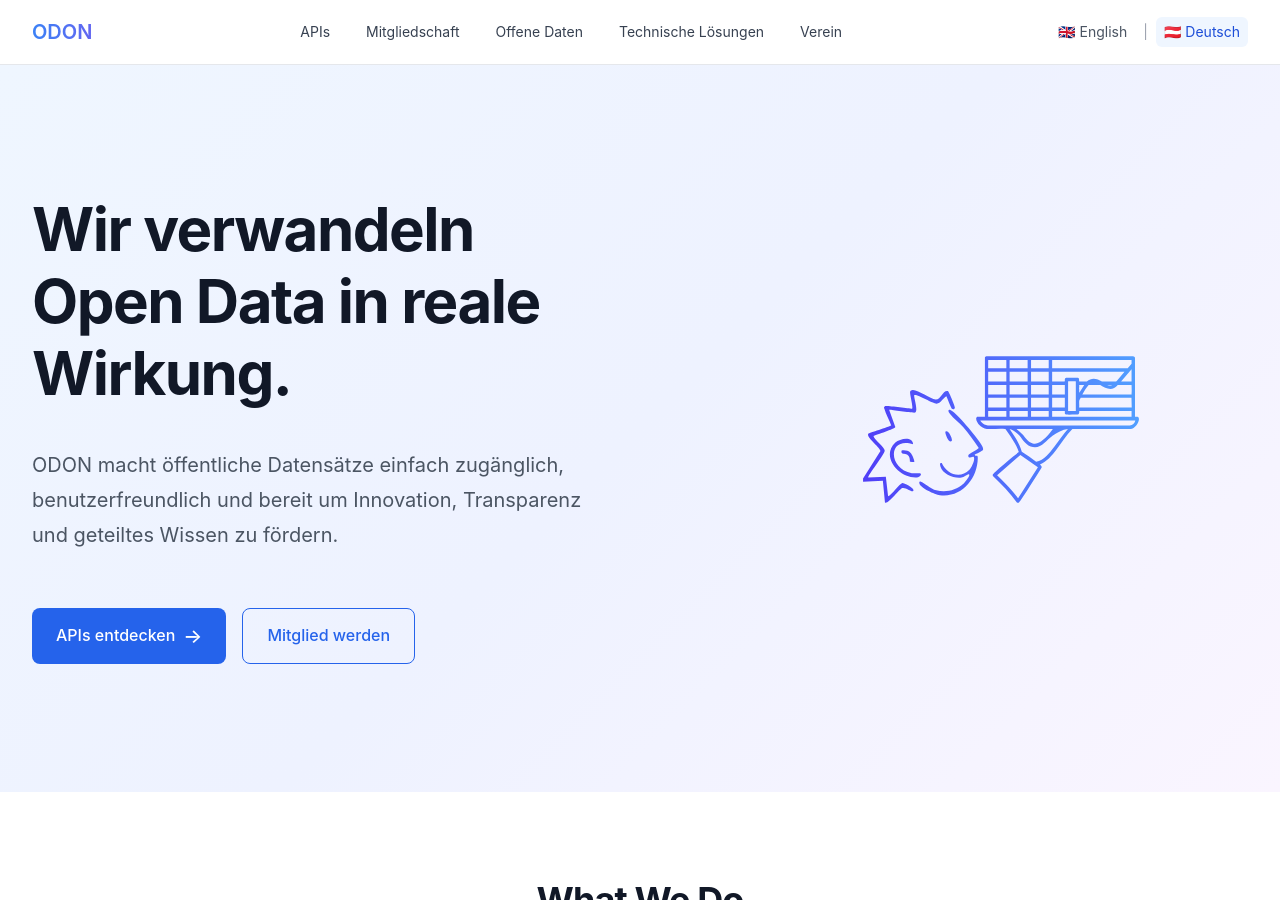
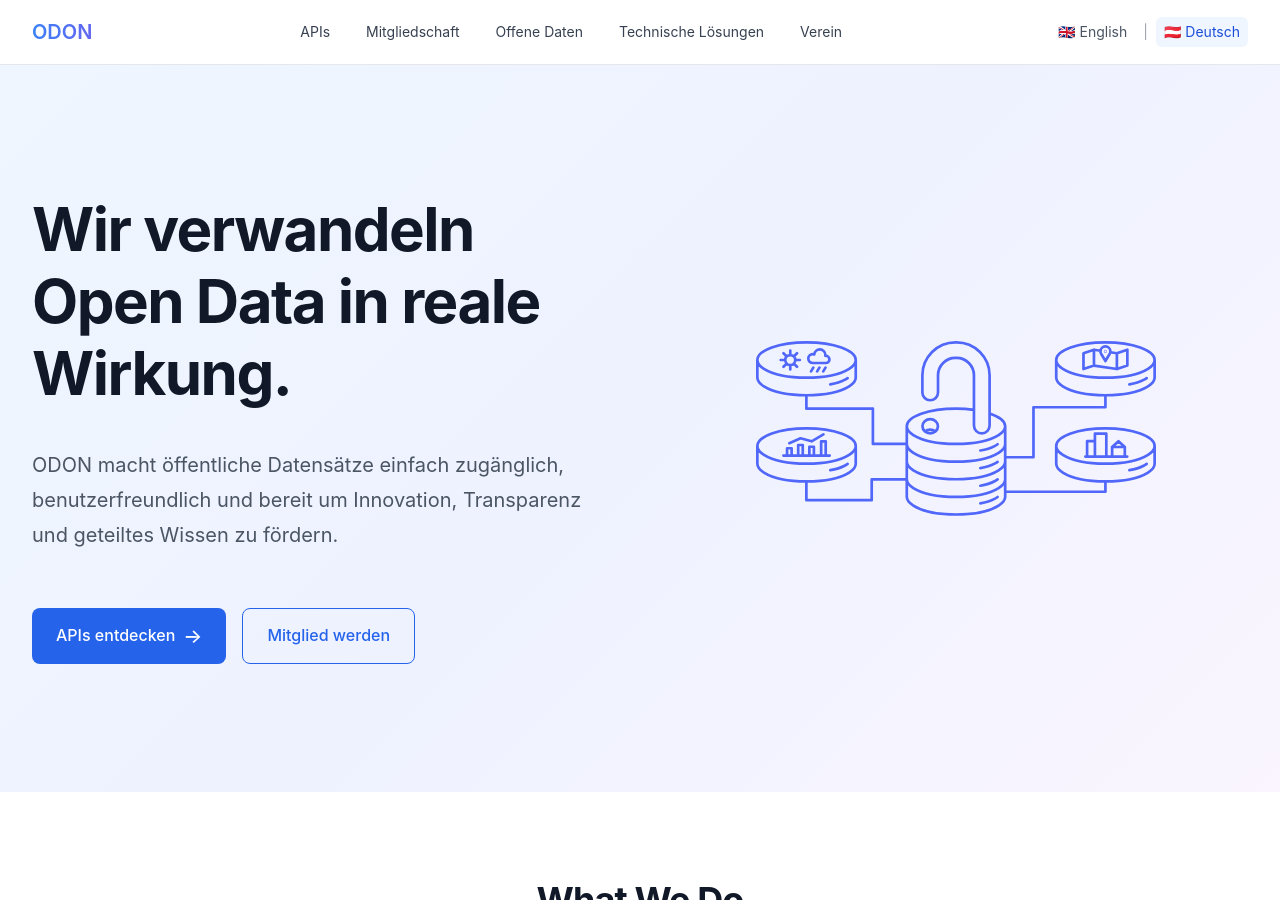
Before and after one commit to verein-odon/verein-odon.github.io, a Jekyll site: the page built from docs/de/index.md, in a window 1280 px wide and 900 px high. Built offline with Jekyll 4.4.1, drawn with Linux system fonts in a browser that asks for light colours.

Commit message:
New hero icons

```diff
--- a/docs/_data/heros.yaml
+++ b/docs/_data/heros.yaml
@@ -5,7 +5,7 @@
   en:
     hero-title: "We turn Open Data into Real-World Impact"
     hero-subtitle: "ODON makes public datasets easy to access, easy to use, and ready to power innovation, transparency, and knowledge sharing."
-    image_src: "/assets/images/heros/index.svg"
+    image_src: "/assets/images/heros/home.svg"
     alt_text: "Open Data visualization"
     buttons:
       - text: "Explore APIs"
@@ -21,7 +21,7 @@
   de:
     hero-title: "Wir verwandeln Open Data in reale Wirkung."
     hero-subtitle: "ODON macht öffentliche Datensätze einfach zugänglich, benutzerfreundlich und bereit um Innovation, Transparenz und geteiltes Wissen zu fördern."
-    image_src: "/assets/images/heros/index.svg"
+    image_src: "/assets/images/heros/home.svg"
     alt_text: "Visualisierung offener Daten"
     buttons:
       - text: "APIs entdecken"
@@ -71,7 +71,7 @@
   en:
     hero-title: Learning & Education at ODON
     hero-subtitle: We share knowledge about Open Data through hands-on learning and real-world projects.
-    image_src: "/assets/images/heros/solutions.svg"
+    image_src: "/assets/images/heros/education.svg"
 membership:
   en:
     hero-title: "Shape the Future of Open Data Together"
@@ -101,7 +101,7 @@
   en:
     hero-title: "Open Data Services"
     hero-subtitle: "From Data Engineering to Data Storytelling — we help organisations work with Open Data effectively."
-    image_src: "/assets/images/heros/index.svg"
+    image_src: "/assets/images/heros/services.svg"
     alt_text: "Solutions"
     # buttons:
     #   - text: "Request Our Services"
@@ -126,3 +126,4 @@
   en:
     hero-title: "Code for Impact: ODON Internships"
     hero-subtitle: "Spend your internship building the digital infrastructure for transparency, education, and storytelling. Join our team to turn raw data into public value."
+    image_src: "/assets/images/heros/education.svg"
```
Also changed, not shown: docs/assets/images/heros/apis.svg, docs/assets/images/heros/association.svg, docs/assets/images/heros/education.svg (added), docs/assets/images/heros/home.svg (added), docs/assets/images/heros/index.svg (deleted), docs/assets/images/heros/membership.svg, docs/assets/images/heros/open-data.svg, docs/assets/images/heros/services.svg (added), docs/assets/images/heros/solutions.svg (deleted), docs/assets/images/heros/supporters.svg.
